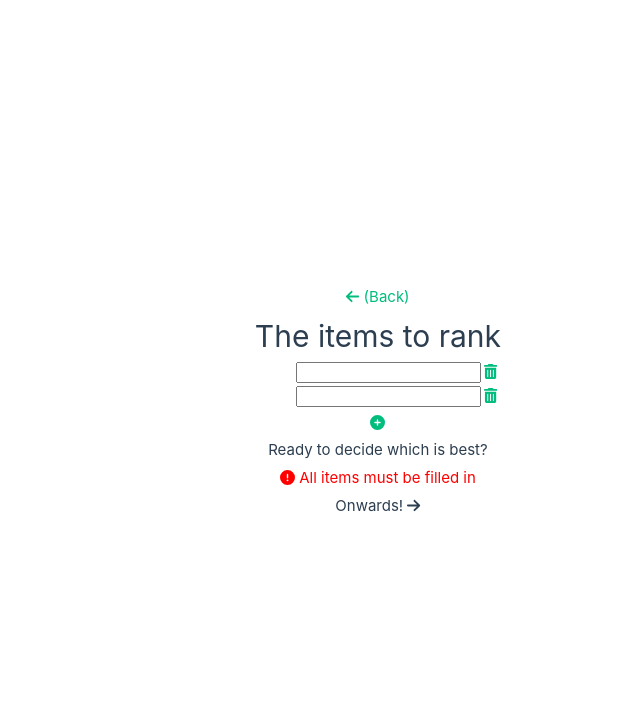
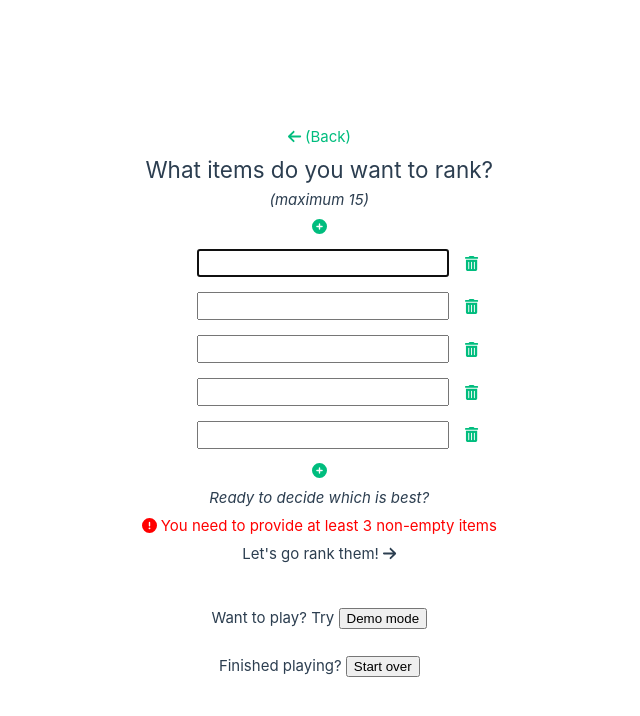
Before and after one commit to crazyscot/forced-rank, a Vue app: page /setup in a window 1280 px wide. Shown: the top 716 px of the page, without its empty margins (139-779 px from the left). Built offline with nearby package versions, Linux system fonts and the light colour scheme.

Commit message:
polish setup
- demo mode
- disable Add at limit
- refactor/improve checks
- start over button
- trim & filter entries in initialiseQuestions

```diff
--- a/src/components/SetupItem.vue
+++ b/src/components/SetupItem.vue
@@ -6,7 +6,8 @@ defineEmits(['delete'])
 
 <template>
   <div>
-    <input v-model="modelValue" />
+    <input v-model="modelValue" class="item" autofocus />
+    &nbsp;
     <a @click="$emit('delete')">
       <font-awesome-icon :icon="['fas', 'trash-can']" title="Delete" />
     </a>
--- a/src/state.ts
+++ b/src/state.ts
@@ -1,4 +1,5 @@
 import { reactive, ref } from 'vue'
+import _ from 'lodash'
 
 export class Question {
   first: number
@@ -18,19 +19,25 @@ export class Response {
 }
 
 export const state = reactive({
-  items: ['', ''],
+  items: ['', '', '', '', ''],
 
   questions: <Question[]>[],
   matrix: <Response[][]>[],
 })
 
 export const options = reactive({
-  debug_matrix: true,
-  show_scores: true,
-  results_show_grid: true,
+  debug_matrix: false,
+  show_scores: false,
+  results_show_grid: false,
 })
 
 export function initialiseQuestions() {
+  // trim whitespace, filter empties
+  for (let item of state.items) {
+    item = item.trim()
+  }
+  _.remove(state.items, (it) => !it.length)
+
   const n = state.items.length
 
   const qns = []
--- a/src/views/SetupView.vue
+++ b/src/views/SetupView.vue
@@ -1,22 +1,34 @@
 <script setup lang="ts">
 import SetupItem from '@/components/SetupItem.vue'
 import { state, initialiseQuestions } from '../state.ts'
-import { isEmpty, uniq } from 'lodash'
+import _ from 'lodash'
 
 let message = ''
 let isOK = true
 
+const MAX_ITEMS = 15
+const MIN_ITEMS = 3
+
 function runChecks() {
   let msg = ''
-  // Uniqueness
-  const deduped = uniq(state.items)
-  if (deduped.length != state.items.length) {
+
+  // Trim whitespace, filter out
+  const filtered = _.chain(state.items)
+    .map((it) => it.trim())
+    .filter((it) => it.length > 0)
+    .value()
+
+  // There must be at least 3 non-whitespace items to proceed
+  if (filtered.length < MIN_ITEMS) {
+    msg = 'You need to provide at least ' + MIN_ITEMS + ' non-empty items'
+  }
+
+  // They must be unique
+  const deduped = _.uniq(filtered)
+  if (deduped.length != filtered.length) {
     msg = 'All items must be unique'
   }
-  // All items must be filled in
-  if (state.items.some((s: string) => isEmpty(s.trim()))) {
-    msg = 'All items must be filled in'
-  }
+
   message = msg
   isOK = message === ''
 }
@@ -27,20 +39,57 @@ function updateItem(idx: number, value: string) {
   //console.log(state.items)
   runChecks()
 }
-function addItem() {
-  if (state.items.length < 15) {
-    state.items.push('')
+function addItem(top: boolean) {
+  if (state.items.length < MAX_ITEMS) {
+    if (top) state.items.unshift('')
+    else state.items.push('')
   }
   //console.log('ADD; len is now ' + state.items.length)
   //console.log(state.items)
   runChecks()
 }
 function deleteItem(idx: number) {
-  if (state.items.length > 2) {
+  if (state.items.length) {
     state.items.splice(idx, 1)
   }
   //console.log('DELETE #' + idx + ': len is now ' + state.items.length)
   //console.log(state.items)
+  runChecks()
+}
+
+// for a fun twist: we have separate sets of items we might add
+const DEMOS = [
+  ['puppies', 'kittens', 'pandas', 'guinea pigs', 'rabbits'],
+  ['lions', 'giraffes', 'rhinoceroses', 'leopards', 'elephants'],
+  ['slugs', 'snails', 'rats', 'snakes', 'spiders'],
+]
+
+let demo_state = 0
+
+function demoMode() {
+  // clear out any blanks while we're at it
+  _.remove(state.items, (it) => !it.trim().length)
+
+  console.log('state is ' + demo_state)
+
+  DEMOS[demo_state].forEach((it) => {
+    if (state.items.length < MAX_ITEMS && !state.items.includes(it)) {
+      state.items.push(it)
+    }
+  })
+  runChecks()
+
+  if (++demo_state >= DEMOS.length) {
+    demo_state = 0
+  }
+  console.log('state is now ' + demo_state)
+}
+
+function startOver() {
+  _.remove(state.items, () => true)
+  state.items.push('')
+  state.items.push('')
+  state.items.push('')
   runChecks()
 }
 
@@ -52,7 +101,12 @@ runChecks()
     <RouterLink to="/"><font-awesome-icon :icon="['fa', 'arrow-left']" /> (Back) </RouterLink>
   </nav>
   <div class="setup">
-    <h1>The items to rank</h1>
+    <h2>What items do you want to rank?</h2>
+    <p><em>(maximum 15)</em></p>
+
+    <component :is="state.items.length < MAX_ITEMS ? 'a' : 'span'" @click="addItem(true)">
+      <font-awesome-icon :icon="['fas', 'plus-circle']" title="Add another"
+    /></component>
 
     <ul>
       <SetupItem
@@ -64,23 +118,31 @@ runChecks()
         @delete="deleteItem(index)"
       />
     </ul>
-    <a @click="addItem()">
-      <font-awesome-icon :icon="['fas', 'plus-circle']" title="Add another" />
-    </a>
+    <component :is="state.items.length < MAX_ITEMS ? 'a' : 'span'" @click="addItem(false)">
+      <font-awesome-icon :icon="['fas', 'plus-circle']" title="Add another"
+    /></component>
   </div>
   <nav>
-    Ready to decide which is best?
+    <p><em>Ready to decide which is best?</em></p>
     <div class="error">
       <span v-if="!isOK"
         ><font-awesome-icon :icon="['fas', 'exclamation-circle']" /> {{ message }}</span
       >
-      <br />
     </div>
     <component :is="isOK ? 'router-link' : 'span'" to="/questions" @click="initialiseQuestions()"
-      >Onwards! <font-awesome-icon :icon="['fa', 'arrow-right']"
+      >Let's go rank them! <font-awesome-icon :icon="['fa', 'arrow-right']"
     /></component>
+    <br />
   </nav>
+  <div style="height: 2vh"></div>
+  <div class="setup">
+    <p>Want to play? Try <button @click="demoMode()">Demo mode</button></p>
+    <br />
+    <p>Finished playing? <button @click="startOver()">Start over</button></p>
+  </div>
 </template>
+
+<!-- Start Over mode XXX -->
 
 <style>
 .setup {
@@ -88,4 +150,8 @@ runChecks()
   flex-direction: column;
   align-items: center;
 }
+.item {
+  font-size: 125%;
+  margin: 0.75ex 0;
+}
 </style>
```
